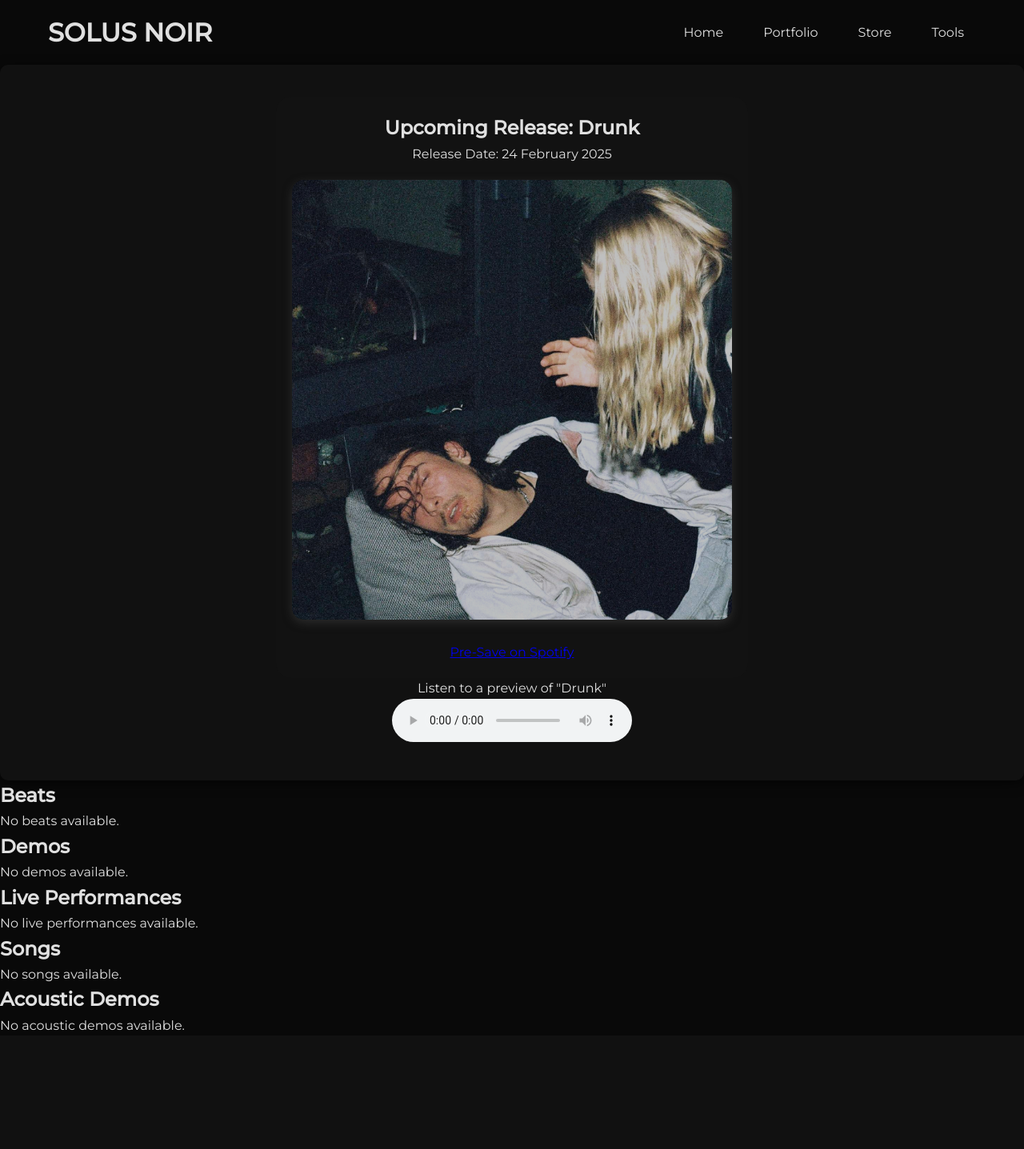
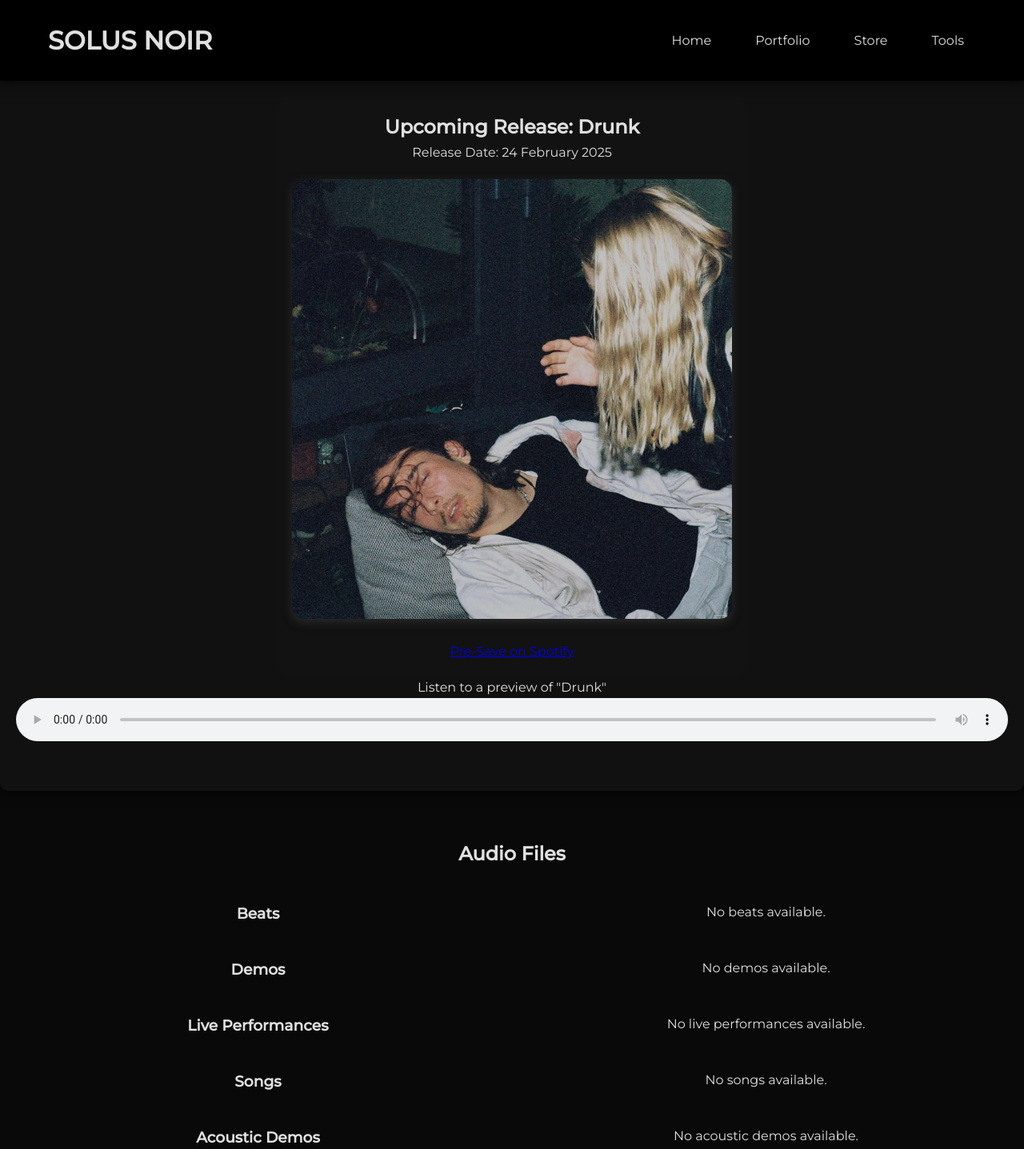
Before and after one commit to solusnoir/soluswebsite, a Flask app: page /portfolio in a window 1280 px wide. Shown: the whole page at 80% size. Before the commit the page ends 1288 px from the top, so only its background shows below. Run offline with Flask 3, Linux system fonts and the light colour scheme.

Commit message:
Updated CSS styles for audio section and centered titles

```diff
--- a/static/styles.css
+++ b/static/styles.css
@@ -21,7 +22,9 @@ body {
   background: #000;
   box-shadow: 0 4px 12px rgba(0, 0, 0, 0.5);
   z-index: 10;
+  padding: 10px 0;
 }
+
 .nav-container {
   display: flex;
   justify-content: space-between;
@@ -38,15 +48,18 @@ body {
   color: #fff;
   cursor: pointer;
   transition: transform 0.3s ease, color 0.3s ease;
-  margin-left: auto; /* This will push the hamburger icon to the right */
-  padding-right: 20px; /* Optional: Adjust the padding to fine-tune the position */
+  padding: 5px;
+  margin-right: 50px; /* Moved further to the right */
+  z-index: 11;
 }
+
 .nav-links {
   list-style: none;
   display: flex;
-  gap: 20px;
+  gap: 25px;
   margin: 0;
 }
+
 .nav-link {
   color: #e0e0e0;
   text-decoration: none;
@@ -101,66 +118,138 @@ body {
   border-radius: 5px;
   box-shadow: 0 4px 12px rgba(0, 0, 0, 0.5);
 }
+
 .dropdown-menu.active {
   display: flex;
 }
+
 .dropdown-menu li {
   padding: 5px 20px;
 }
+
 .dropdown-menu li:hover {
   background-color: #fff;
   color: #000;
 }
 
-/* Responsive Navbar */
-@media (max-width: 768px) {
-  .menu-toggle {
-    display: block;
-  }
-  .menu-toggle.open {
-    transform: rotate(90deg);
-    color: #f4a261;
-  }
-  .nav-links {
-    display: none;
-  }
-  .nav-links.active {
-    display: flex;
-  }
-  .nav-link {
-    text-align: center;
-    padding: 15px;
-    border-bottom: 1px solid rgba(255, 255, 255, 0.1);
-  }
-  .dropdown-menu {
-    position: relative;
-    top: 0;
-    padding-left: 15px;
-  }
-  .dropdown-menu li {
-    padding: 10px 0;
-  }
-  .side-nav {
-    left: -250px;
-    width: 250px;
-    padding-top: 60px;
-    transition: left 0.3s ease;
-  }
-  .side-nav.active {
-    left: 0;
-  }
+/* Portfolio Section */
+#portfolio {
+  display: flex;
+  flex-wrap: wrap;
+  justify-content: center;
+  gap: 40px; /* Increased gap between portfolio items */
+  margin-top: 20px;
+  padding: 0 20px; /* Padding to keep the content centered */
+  max-width: 70%;
+  margin: 0 auto;
 }
 
-@media (min-width: 769px) {
-  .menu-toggle {
-    display: none;
-  }
-  .nav-links {
-    display: flex;
-  }
+.portfolio-item {
+  width: 320px;  /* Increased width for larger portfolio items */
+  height: 260px; /* Increased height for a more balanced aspect ratio */
+  background-color: #111;
+  border-radius: 15px; /* Rounded corners for a softer appearance */
+  box-shadow: 0 8px 24px rgba(0, 0, 0, 0.6); /* Stronger shadow to make items pop */
+  overflow: hidden;
+  position: relative;
+  transition: transform 0.3s ease;
+  display: flex;
+  justify-content: center;
+  align-items: center;
 }
 
-/* Additional Styles */
+.portfolio-item img {
+  width: 100%;
+  height: 100%;
+  object-fit: cover;
+}
+
+.portfolio-item:hover {
+  transform: scale(1.05);
+}
+
+.portfolio-item .portfolio-title {
+  position: absolute;
+  bottom: 10px;
+  left: 10px;
+  color: #fff;
+  font-size: 1.4rem; /* Larger font for better visibility */
+  font-weight: bold;
+  background: rgba(0, 0, 0, 0.6);
+  padding: 8px 12px;
+  border-radius: 5px;
+}
+
+/* Hero Section */
+.hero-section {
+  text-align: center;
+  padding: 40px 20px;
+  background-color: #111;
+  border-radius: 10px;
+  box-shadow: 0 4px 15px rgba(0, 0, 0, 0.6);
+  margin-top: 80px; /* Spacing from the fixed header */
+}
+
+.hero-content {
+  max-width: 590px;
+  padding: 20px;
+  background: rgba(19, 19, 19, 0.6);
+  border-radius: 19px;
+  margin: 0 auto;
+}
+
+.presaveimage {
+  max-width: 100%;
+  height: auto;
+  margin: 20px 0;
+  border-radius: 15px;
+  box-shadow: 0 4px 12px rgba(67, 67, 67, 0.5);
+}
+
+/* Audio Section */
+.audio-section {
+  margin-top: 60px;
+  text-align: center;
+  padding: 0 20px;
+}
+
+.audio-section .song-list {
+  display: grid;
+  grid-template-columns: 1fr 1fr;
+  gap: 30px;
+  margin-top: 40px;
+}
+
+.audio-section .song-card {
+  background-color: #222;
+  border-radius: 10px;
+  padding: 20px;
+  text-align: center;
+  transition: transform 0.3s ease, box-shadow 0.3s ease;
+}
+
+.audio-section .song-card:hover {
+  transform: scale(1.05);
+  box-shadow: 0 8px 20px rgba(0, 0, 0, 0.4);
+}
+
+audio {
+  width: 100%;
+  margin-bottom: 15px;
+}
+
+.download-link {
+  text-decoration: none;
+  color: #e0e0e0;
+  font-weight: 500;
+  transition: color 0.3s ease;
+}
+
+.download-link:hover {
+  color: #785c5c;
+}
+
+/* Visitor Counter Section */
 .visitor-counter {
   text-align: center;
   padding: 30px 20px;
@@ -172,41 +261,22 @@ body {
   transform: scale(1);
   transition: transform 0.3s ease;
 }
+
 .visitor-counter:hover {
   transform: scale(1.05);
 }
+
 .visitor-counter h2 {
   font-size: 2rem;
   font-weight: bold;
   color: #604e4c;
   margin-bottom: 15px;
 }
+
 .visitor-counter p {
   font-size: 1.2rem;
   color: #e0e0e0;
   font-weight: 400;
-}
-
-.hero-section {
-  text-align: center;
-  padding: 40px 20px;
-  background-color: #111;
-  border-radius: 10px;
-  box-shadow: 0 4px 15px rgba(0, 0, 0, 0.6);
-}
-.hero-content {
-  max-width: 590px;
-  padding: 20px;
-  background: rgba(19, 19, 19, 0.6);
-  border-radius: 19px;
-  margin: 0 auto;
-}
-.presaveimage {
-  max-width: 100%;
-  height: auto;
-  margin: 20px 0;
-  border-radius: 15px;
-  box-shadow: 0 4px 12px rgba(67, 67, 67, 0.5);
 }
 
 /* Footer */
--- a/templates/portfolio.html
+++ b/templates/portfolio.html
@@ -12,15 +12,11 @@
 </head>
 
 <body>
-
-
-
-
-     <!-- header -->
-     <header class="header"></header>
+    <!-- Header -->
+    <header class="header">
         <div class="nav-container">
             <h1 id="main-title">SOLUS NOIR</h1>
-            <button class="menu-toggle">☰</button> <!-- Hamburger menu icon -->
+            <button class="menu-toggle">☰</button>
             <nav class="nav">
                 <ul class="nav-links">
                     <li><a href="/" class="nav-link">Home</a></li>
@@ -29,17 +25,13 @@
                     <li class="dropdown">
                         <a href="#" class="nav-link">Tools</a>
                         <ul class="dropdown-menu">
-                            <li><a href="/convert" class="nav-link">Audio Conversion</a></li> <!-- Updated to point to the conversion page -->
+                            <li><a href="/convert" class="nav-link">Audio Conversion</a></li>
                         </ul>
                     </li>
                 </ul>
             </nav>
         </div>
     </header>
-
-
-
-
 
     <!-- Hero Section for Upcoming Release -->
     <section class="hero-section">
@@ -48,33 +40,29 @@
             <p>Release Date: 24 February 2025</p>
 
             <div class="cover-art">
-                <img class="presaveimage" src="{{ url_for('static', filename='images/drunk_cover.jpg') }}"
-                    alt="Drunk Cover Art">
+                <img class="presaveimage" src="{{ url_for('static', filename='images/drunk_cover.jpg') }}" alt="Drunk Cover Art">
             </div>
 
-            <a href="https://distrokid.com/hyperfollow/solusnoir/drunk-2" target="_blank" class="cta-button">Pre-Save
-                on Spotify</a>
-
-
+            <a href="https://distrokid.com/hyperfollow/solusnoir/drunk-2" target="_blank" class="cta-button">Pre-Save on Spotify</a>
         </div>
 
-        <!-- preview section -->
+        <!-- Preview Section for "Drunk" -->
         <div>
             <p class="presavetext">Listen to a preview of "Drunk"</p>
-
             <audio controls class="audio-drunk">
-                <source src="{{ url_for('static', filename='snippet/Solus Noir - Drunk (snippet).wav') }}"
-                    type="audio/wav">
+                <source src="{{ url_for('static', filename='snippet/Solus Noir - Drunk (snippet).wav') }}" type="audio/wav">
                 Your browser does not support the audio element.
             </audio>
         </div>
-
     </section>
 
+    <!-- Audio Section - Below Upcoming Release -->
+    <section class="audio-section">
+        <h2 class="section-title">Audio Files</h2>
+
         <!-- Beats Section -->
-    <section id="beats" class="audio-section">
-        <h2 class="section-title">Beats</h2>
-        <div class="song-list">
+        <div id="beats" class="song-list">
+            <h3>Beats</h3>
             {% if beats_files_info %}
                 {% for song in beats_files_info %}
                 <div class="song-card">
@@ -89,12 +77,10 @@
                 <p>No beats available.</p>
             {% endif %}
         </div>
-    </section>
 
         <!-- Demos Section -->
-    <section id="demos" class="audio-section">
-        <h2 class="section-title">Demos</h2>
-        <div class="song-list">
+        <div id="demos" class="song-list">
+            <h3>Demos</h3>
             {% if demo_files_info %}
                 {% for song in demo_files_info %}
                 <div class="song-card">
@@ -109,12 +95,10 @@
                 <p>No demos available.</p>
             {% endif %}
         </div>
-    </section>
 
         <!-- Live Performances Section -->
-    <section id="live" class="audio-section">
-        <h2 class="section-title">Live Performances</h2>
-        <div class="song-list">
+        <div id="live" class="song-list">
+            <h3>Live Performances</h3>
             {% if live_files_info %}
                 {% for song in live_files_info %}
                 <div class="song-card">
@@ -129,12 +113,10 @@
                 <p>No live performances available.</p>
             {% endif %}
         </div>
-    </section>
 
         <!-- Songs Section -->
-    <section id="songs" class="audio-section">
-        <h2 class="section-title">Songs</h2>
-        <div class="song-list">
+        <div id="songs" class="song-list">
+            <h3>Songs</h3>
             {% if songs_info %}
                 {% for song in songs_info %}
                 <div class="song-card">
@@ -149,12 +131,10 @@
                 <p>No songs available.</p>
             {% endif %}
         </div>
-    </section>
 
         <!-- Acoustic Demos Section -->
-    <section id="acoustic" class="audio-section">
-        <h2 class="section-title">Acoustic Demos</h2>
-        <div class="song-list">
+        <div id="acoustic" class="song-list">
+            <h3>Acoustic Demos</h3>
             {% if acoustic_files_info %}
                 {% for song in acoustic_files_info %}
                 <div class="song-card">
@@ -171,8 +151,7 @@
         </div>
     </section>
 
-
-    <!-- Add this closing script at the bottom to make sure it's loaded properly -->
+    <!-- Closing Script -->
     <script src="{{ url_for('static', filename='js/scripts.js') }}"></script>
 </body>
 
```
Also changed, not shown: other parts of static/styles.css (+87 -1 lines), 3 other files. Lines whose indentation alone changed are shown as unchanged.
